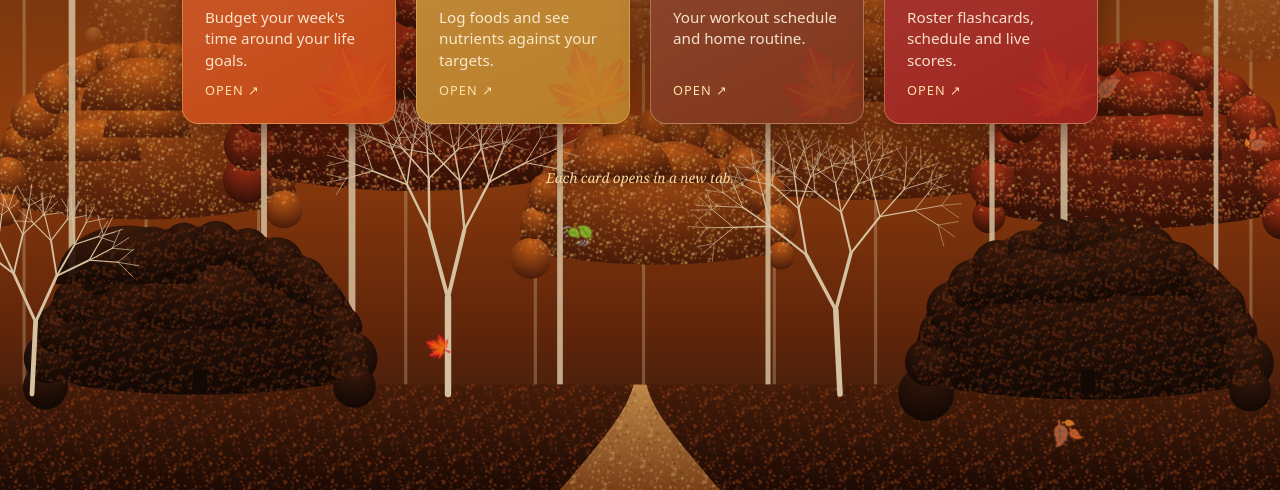
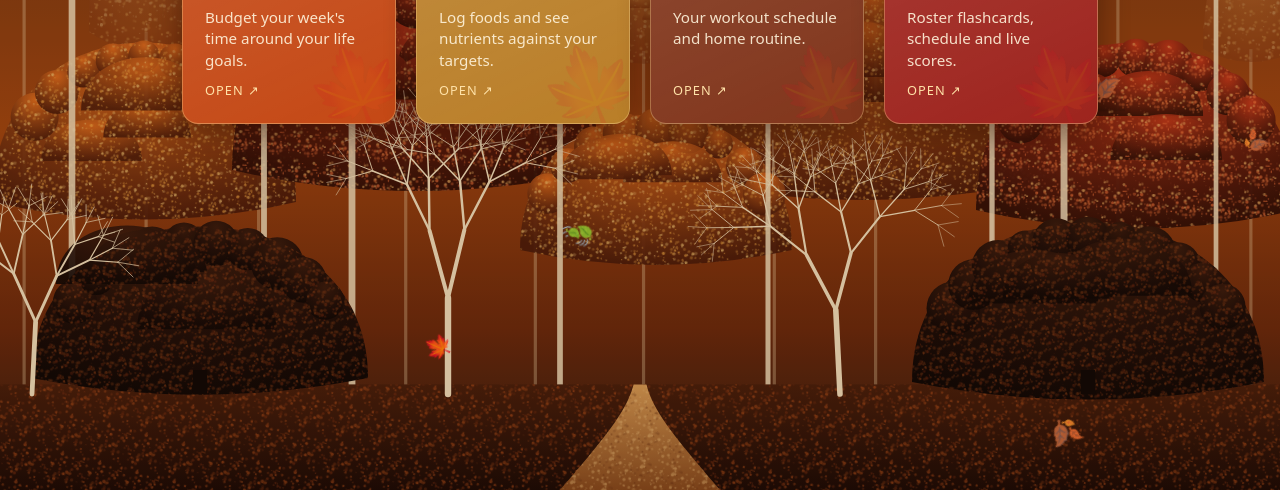
Before and after one commit to trina-duchess/trina-duchess.github.io, a plain HTML site: page index.html in a window 1280 px wide. Shown: the part 310-800 px from the top of the page. Drawn offline with Linux system fonts and the light colour scheme.

Commit message:
Remove footer note and round shrub-edge circles
Co-Authored-By: Claude Opus 5.5 <noreply@anthropic.com>
Claude-Session: https://claude.ai/code/session_01FBf2NWGQTDuuMkhG2guHws

```diff
--- a/index.html
+++ b/index.html
@@ -82,7 +82,6 @@
     </a>
   </nav>
 
-  <footer>Each card opens in a new tab.</footer>
 </main>
 
 <script>
@@ -124,6 +123,7 @@
     const n=Math.max(7,Math.round(w/14));
     for(let i=0;i<=n;i++){
       const a=Math.PI*i/n, rr=w*(0.1+r()*0.06);
+      if(Math.sin(a)<0.45) continue;
       el("circle",{cx:x-Math.cos(a)*w*0.92,cy:y-Math.sin(a)*h*0.95+rr*0.4,r:rr,fill:`url(#${base})`},g);
     }
     // inner cluster domes
```
